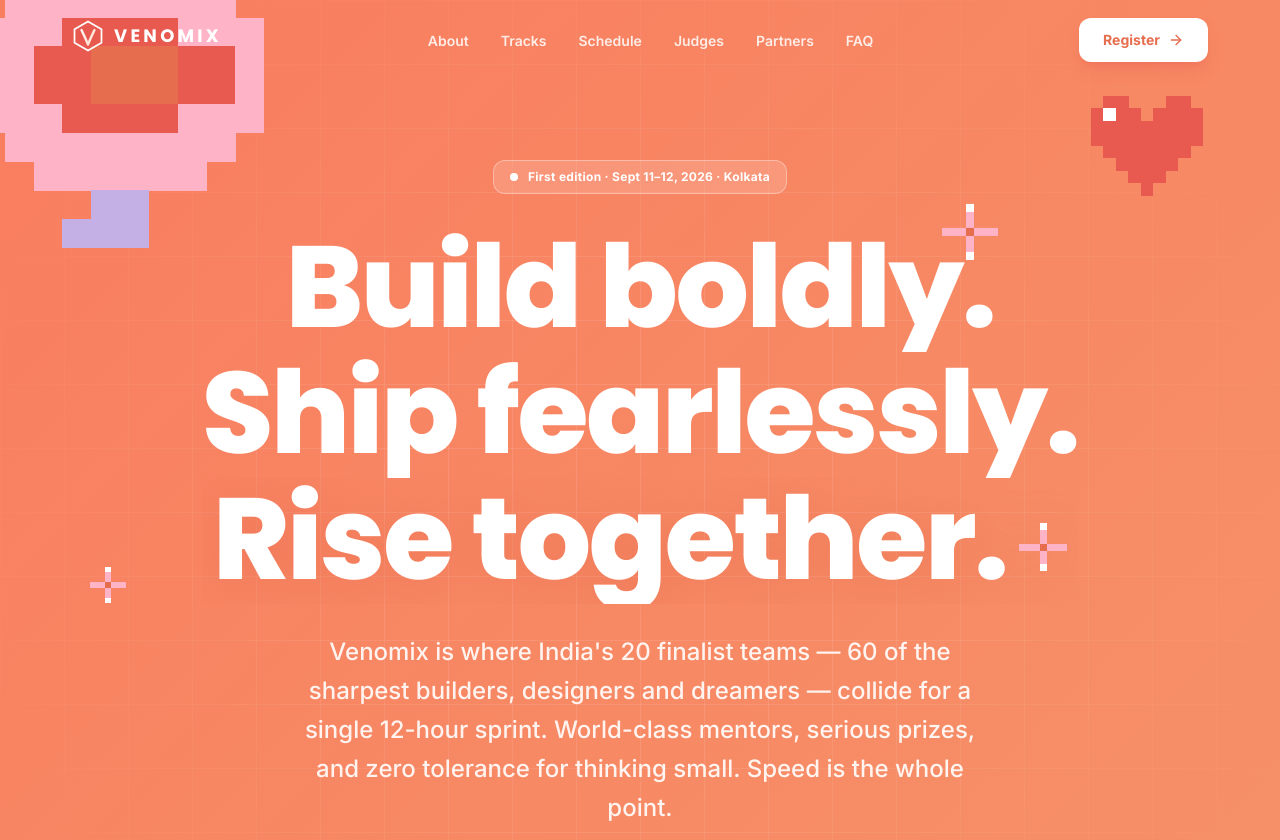
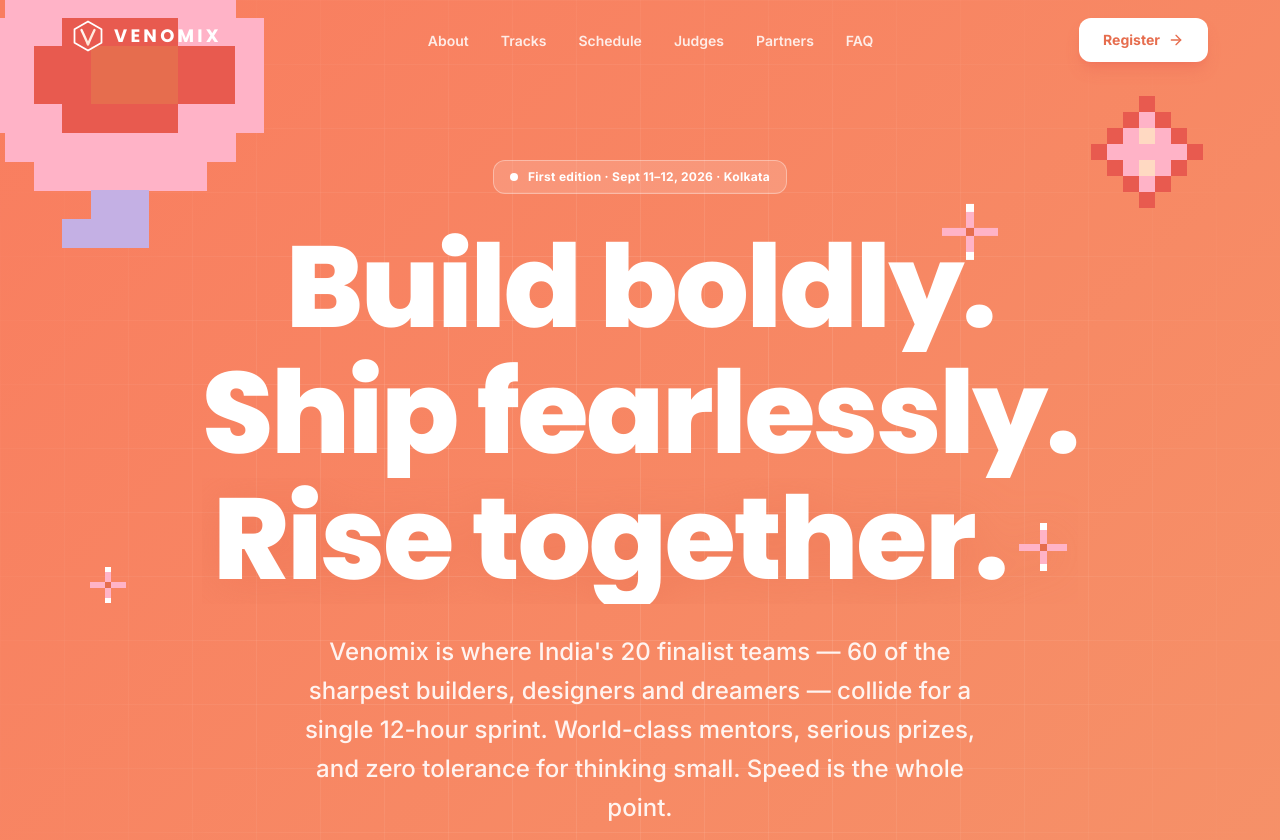
Before and after one commit to priyanshu8493/venomix_website, a Next.js app: page / in a window 1280 px wide. Shown: the top 840 px of the page. Built offline with nearby package versions, Linux system fonts and the light colour scheme.

Commit message:
heart shape replaced

```diff
--- a/src/components/about.tsx
+++ b/src/components/about.tsx
@@ -1,7 +1,7 @@
 import { Handshake, Brain, Rocket, ShieldCheck } from "lucide-react";
 import { Reveal } from "@/components/reveal";
 import { SectionHeading } from "@/components/section-heading";
-import { PixelHeart, PixelSparkle } from "@/components/pixel-art";
+import { PixelDiamond, PixelSparkle } from "@/components/pixel-art";
 
 const features = [
   {
@@ -89,7 +89,7 @@ export function About() {
         <div className="space-y-5">
           <Reveal delay={0.15}>
             <figure className="relative overflow-hidden rounded-3xl border-2 border-accent/25 bg-white p-8 transition-all duration-300 hover:border-accent/60 md:p-9">
-              <PixelHeart
+              <PixelDiamond
                 aria-hidden="true"
                 className="pointer-events-none absolute top-6 right-6 w-10 opacity-90"
               />
--- a/src/components/cta.tsx
+++ b/src/components/cta.tsx
@@ -1,6 +1,6 @@
 import { ArrowUpRight, Mic } from "lucide-react";
 import { Reveal } from "@/components/reveal";
-import { PixelBolt, PixelFlower, PixelHeart, PixelSparkle } from "@/components/pixel-art";
+import { PixelBolt, PixelDiamond, PixelFlower, PixelSparkle } from "@/components/pixel-art";
 
 export function CtaBand() {
   return (
@@ -9,7 +9,7 @@ export function CtaBand() {
         <div className="bg-grid mask-radial absolute inset-0 opacity-60" />
         <PixelFlower className="animate-float absolute -top-12 -right-10 w-40 md:w-52" />
         <PixelBolt className="animate-float-slow absolute bottom-16 left-[6%] w-14 md:w-20" />
-        <PixelHeart className="pixel-hover absolute top-1/4 left-[10%] hidden w-12 md:block" />
+        <PixelDiamond className="pixel-hover absolute top-1/4 left-[10%] hidden w-12 md:block" />
         <PixelSparkle className="animate-float absolute right-[18%] bottom-24 w-9" />
       </div>
 
--- a/src/components/hero.tsx
+++ b/src/components/hero.tsx
@@ -4,7 +4,7 @@ import { useRef } from "react";
 import { motion, useScroll, useTransform } from "framer-motion";
 import { ArrowDown, ArrowRight, CalendarDays, MapPin, Users } from "lucide-react";
 import { Countdown } from "@/components/countdown";
-import { PixelBolt, PixelFlower, PixelHeart, PixelSparkle } from "@/components/pixel-art";
+import { PixelBolt, PixelDiamond, PixelFlower, PixelSparkle } from "@/components/pixel-art";
 
 const stats = [
   { value: "20", label: "Finalist teams" },
@@ -34,7 +34,7 @@ export function Hero() {
       <motion.div style={{ y: decorY }} className="pointer-events-none absolute inset-0" aria-hidden="true">
         <div className="bg-grid mask-radial absolute inset-0 opacity-70" />
         <PixelFlower className="pixel-hover animate-float absolute -top-10 -left-12 w-44 sm:w-60 md:-left-6 md:w-72" />
-        <PixelHeart className="pixel-hover animate-float-slow absolute top-24 right-[6%] hidden w-20 sm:block md:w-28" />
+        <PixelDiamond className="pixel-hover animate-float-slow absolute top-24 right-[6%] hidden w-20 sm:block md:w-28" />
         <PixelSparkle className="animate-float-slow absolute top-[16%] right-[22%] w-10 md:w-14" />
         <PixelSparkle className="animate-float absolute top-[42%] left-[7%] hidden w-9 lg:block" />
         <PixelBolt className="pixel-hover animate-float absolute bottom-36 left-[4%] w-16 md:w-24" />
--- a/src/components/pixel-art.tsx
+++ b/src/components/pixel-art.tsx
@@ -55,19 +55,18 @@ export function PixelFlower({ className }: SpriteProps) {
   return <PixelSprite map={FLOWER} className={className} />;
 }
 
-const HEART = [
-  ".rr...rr.",
-  "rwrr.rrrr",
-  "rrrrrrrrr",
-  "rrrrrrrrr",
-  ".rrrrrrr.",
-  "..rrrrr..",
-  "...rrr...",
-  "....r....",
+const DIAMOND = [
+  "...r...",
+  "..rpr..",
+  ".rpopr.",
+  "rpppppr",
+  ".rpopr.",
+  "..rpr..",
+  "...r...",
 ];
 
-export function PixelHeart({ className }: SpriteProps) {
-  return <PixelSprite map={HEART} className={className} />;
+export function PixelDiamond({ className }: SpriteProps) {
+  return <PixelSprite map={DIAMOND} className={className} />;
 }
 
 const SPARKLE = [
```
